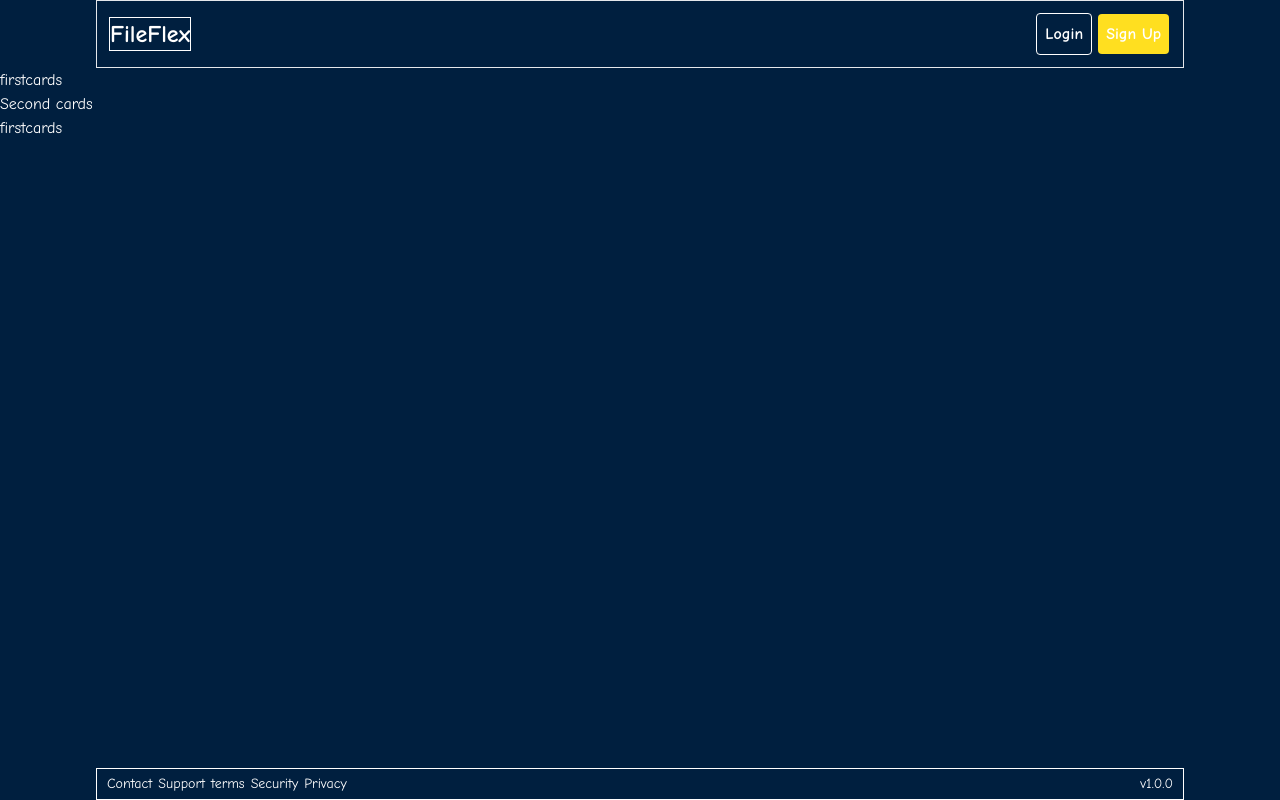
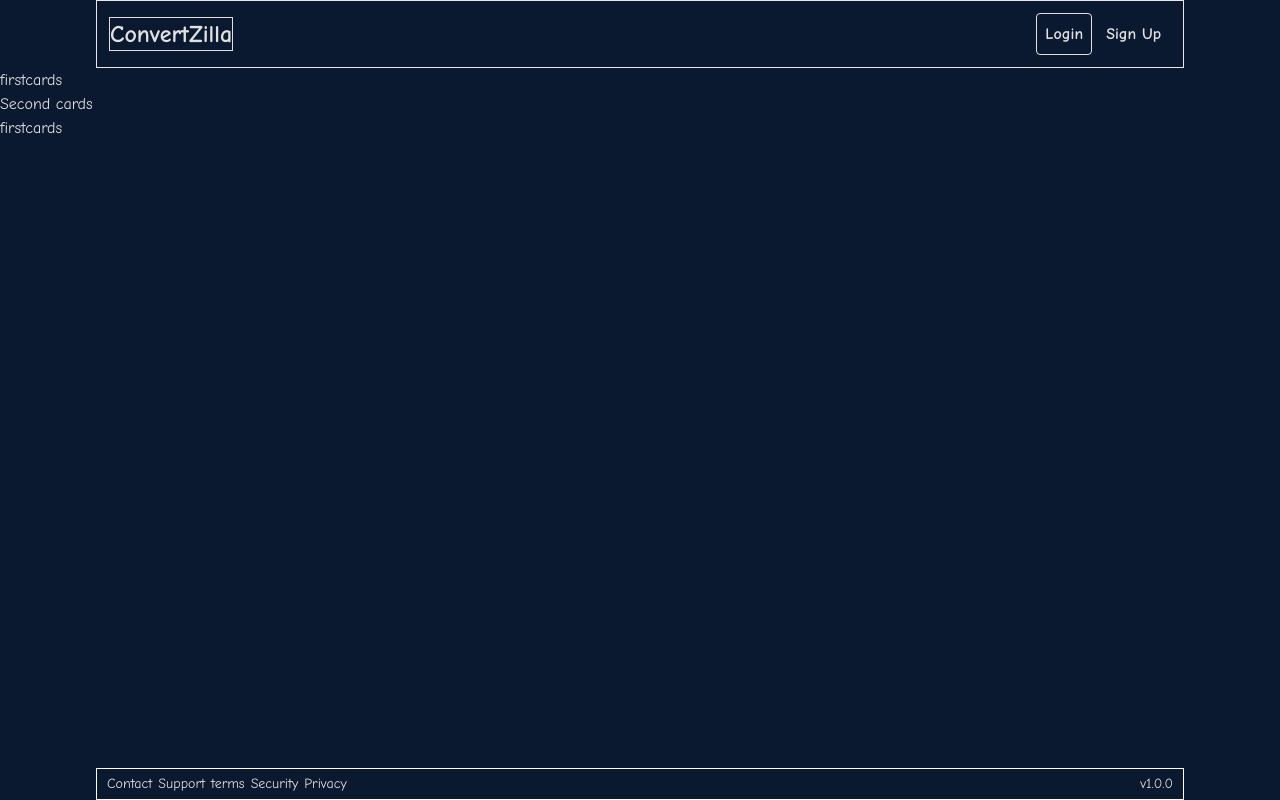
Before and after one commit to Brymmobaggins/MandateSchools-portal, a React (Vite) app: page / in a window 1280 px wide. Built offline with nearby package versions, Linux system fonts and the light colour scheme.

Commit message:
update tailwind custom styling

```diff
--- a/index.html
+++ b/index.html
@@ -6,7 +6,7 @@
     <meta charset="UTF-8" />
     <!-- <link rel="icon" type="image/svg+xml" href="/vite.svg" /> -->
     <meta name="viewport" content="width=device-width, initial-scale=1.0" />
-    <title>EduConvert</title>
+    <title>ConvertZilla</title>
     <link rel="preconnect" href="https://fonts.googleapis.com" />
     <link rel="preconnect" href="https://fonts.gstatic.com" crossorigin />
     <link
--- a/src/components/Navbar.jsx
+++ b/src/components/Navbar.jsx
@@ -5,7 +5,7 @@ export default function Navbar() {
   return (
     <>
       <nav className="flex border border-gray-200 justify-between items-center p-3 max-w-[px] w-[85%] m-auto">
-        <h1 className="text-2xl font-bold border">FileFlex</h1>
+        <h1 className="text-2xl font-bold border">ConvertZilla</h1>
         <div className="flex justify-between items-center pr-0.5">
           <Link
             className="border-1 cursor-pointer rounded font-bold mr-1.5 p-2"
@@ -14,7 +14,7 @@ export default function Navbar() {
             Login
           </Link>
           <Link
-            className="bg-yellow-300 font-bold outline-0 cursor-pointer rounded p-2"
+            className="font-bold text-dark-blue bg-neon-green hover:neon-green-500 cursor-pointer rounded p-2"
             to="/signup"
           >
             Sign Up
--- a/src/index.css
+++ b/src/index.css
@@ -1,23 +1,48 @@
 /** @format */
 
 @import "tailwindcss";
+/** @format */
+
+/* ark Blue (#0A192F) → Use as the main background color.
+Neon Green (#00FF7F) → Use for buttons, highlights, and key accents.
+Deep Gray (#1C1F26) → Use for card backgrounds, modals, and subtle elements.
+Light Gray (#E0E0E0) → Use for text and soft UI elements.
+Electric Cyan (#00E5FF) (optional) → Can be used as a secondary highlight for animations or hover effects. */
 
 
 :root {
+
+ /* Primary Colors */
+  --color-dark-blue: #0a192f; /* Background & UI Base */
+  --color-neon-green: #00ff7f; /* Highlights & Accents */
+  --color-neon-green-500: #00E56C; /* Button & Link Hover */
+
+  /* UI Elements */
+  --danger-color: #ff4d4d; /* Error Messages & Alerts */
+  --accept-color: #4caf50; /* Success Messages & Alerts */
+  --warning-color: #ff9800; /* Warning Messages & Alerts */
+  --info-color: #2196f3; /* Info Messages & Alerts */
+
+  /* Secondary Colors */
+  --color-deep-gray: #1c1f26; /* Text & Borders */
+  --color-light-gray: #e0e0e0; /* Soft UI Elements */
+  --color-electric-cyan: #00e5ff; /* Optional Accent */
+
+  /* Font Families */
   --font-Comic: "Comic Neue", "cursive";
-  --bg-color: #001f3f;
 }
 
 body {
-  font-family: var(--font-Comic);
-  background-color: var(--bg-color);
-  color: white;
+  font-family: "Comic Neue", cursive;
+  background-color: var(--color-dark-blue);
+  color: var(--color-light-gray);
 }
+
 input {
   width: 100%;
   font-size: 18px;
   border: 0.5px solid #080808;
-  padding: 0.75rem;
+  padding: 0.5rem 0.75rem;
   margin: 5px;
   border-radius: 4px;
   outline: none;
--- a/src/pages/LoginPage.jsx
+++ b/src/pages/LoginPage.jsx
@@ -34,7 +34,7 @@ export default function LoginPage() {
             </a>
           </p>
           <div className="text-center mt-3 cursor-pointer">
-            <button className="border lg:text font-bold outline-0 rounded px-5 py-1.5 bg-[#ff851b]">
+            <button className="text-[var(--color-dark-blue)] bg-[var(--color-neon-green)] hover:bg-[var(--color-neon-green-500)] font-bold cursor-pointer outline-0 rounded px-5 py-1.5">
               Log in
             </button>
           </div>
@@ -43,7 +43,7 @@ export default function LoginPage() {
             Dont have an account?{" "}
             <a
               href=""
-              className="underline decoration-red-500 text-red-500 font-bold"
+              className="underline decoration-[var(--danger-color)] text-[var(--danger-color)] font-bold"
             >
               Create an account
             </a>
```
Also changed, not shown: 1 other file (tests, documents, lock files or other folders).
